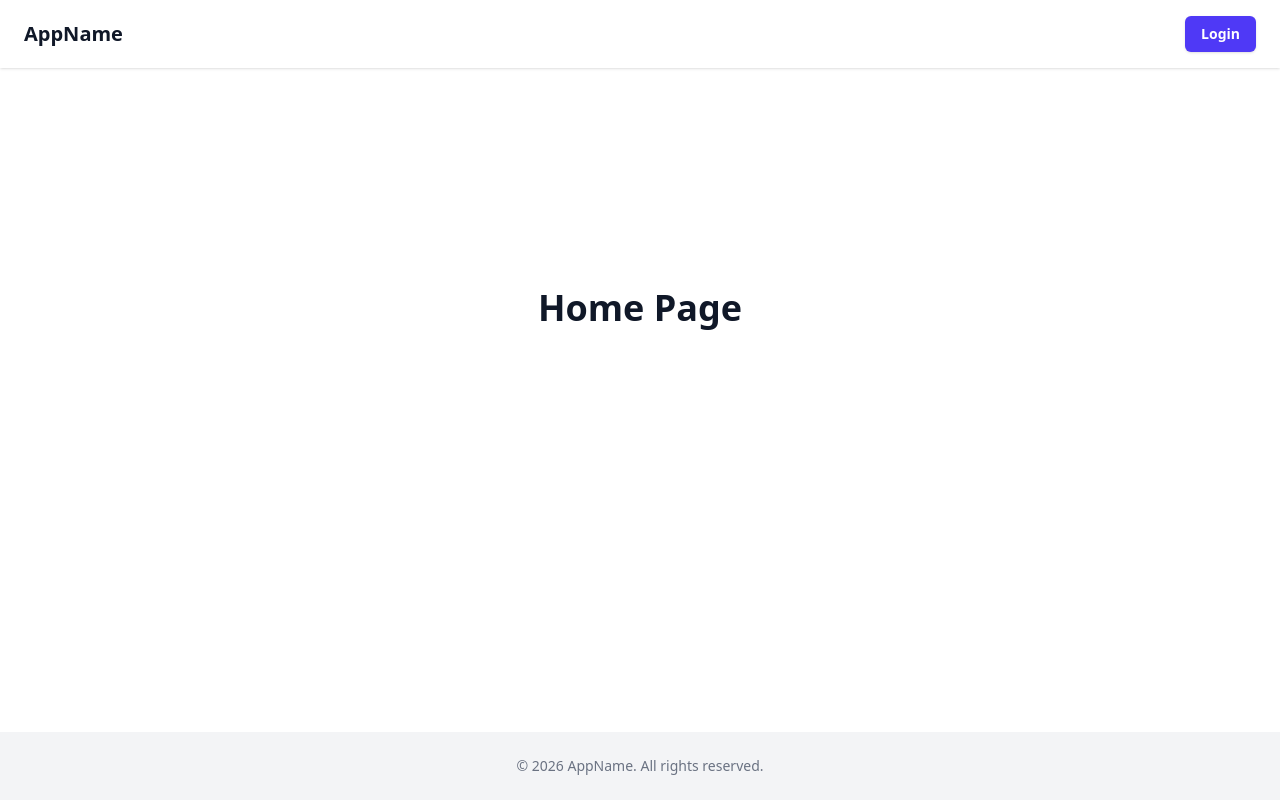
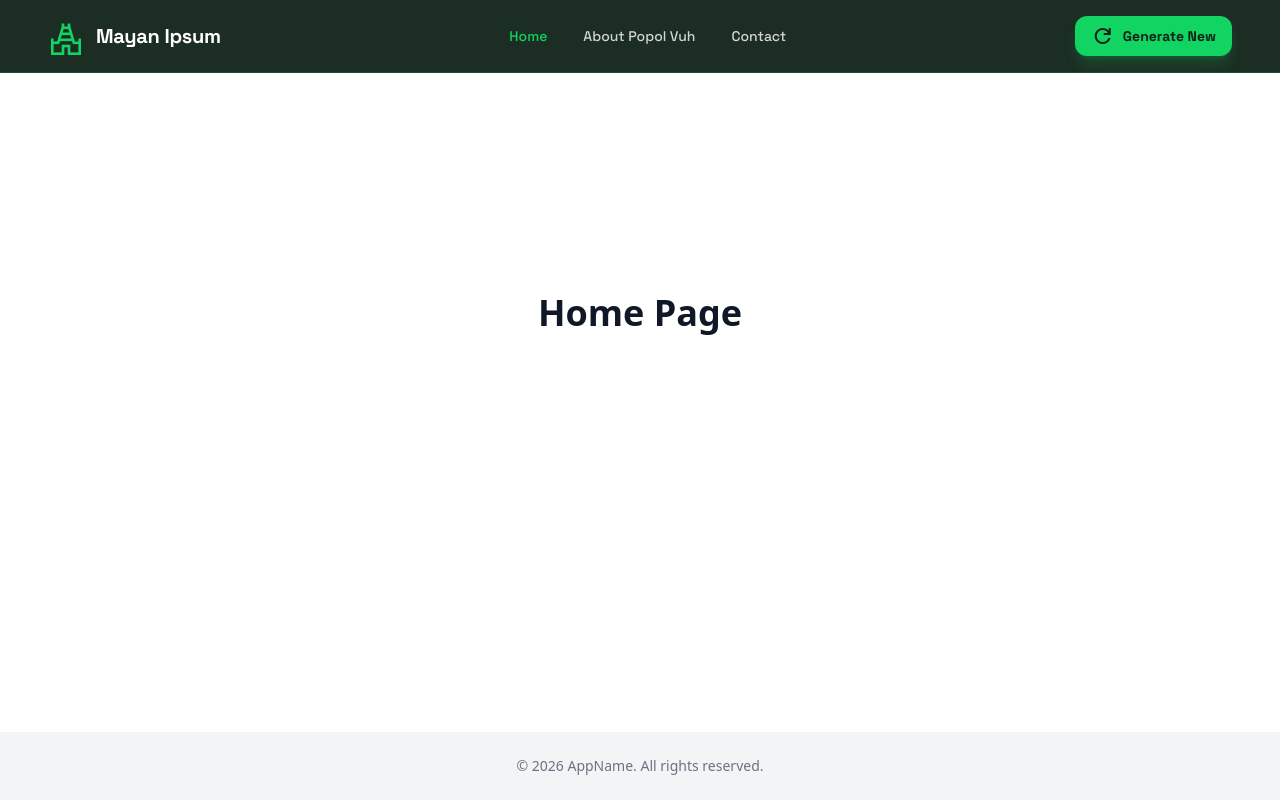
Before and after one commit to marcotello/mayan-ipsum, an Angular app: page /home in a window 1280 px wide. Built offline with nearby package versions, Linux system fonts and the light colour scheme.

Commit message:
Adding the header

```diff
--- a/src/app/layout/main/header/header.html
+++ b/src/app/layout/main/header/header.html
@@ -1,16 +1,46 @@
-<header class="header flex items-center justify-between px-6 py-4 bg-white shadow-sm">
-  <div class="header-left">
-    <a routerLink="/dashboard" class="text-xl font-bold text-gray-900 hover:text-gray-700 transition-colors">
-      AppName
+<header
+  class="flex items-center justify-between whitespace-nowrap border-b border-solid border-primary/20 bg-background-dark/95 backdrop-blur-sm sticky top-0 z-50 px-6 py-4 lg:px-12 font-display"
+>
+  <a routerLink="/home" class="flex items-center gap-4 text-white no-underline">
+    <div class="size-8 text-primary">
+      <span class="material-symbols-outlined text-4xl!">temple_hindu</span>
+    </div>
+    <h2 class="text-white text-xl font-bold leading-tight tracking-[-0.015em] hidden sm:block">
+      Mayan Ipsum
+    </h2>
+  </a>
+
+  <nav class="hidden md:flex items-center gap-9 flex-1 justify-center">
+    <a
+      routerLink="/home"
+      routerLinkActive="text-primary!"
+      class="text-white/80 hover:text-primary transition-colors text-sm font-medium"
+    >
+      Home
     </a>
-  </div>
+    <a
+      routerLink="/about-popol-vuh"
+      routerLinkActive="text-primary!"
+      class="text-white/80 hover:text-primary transition-colors text-sm font-medium"
+    >
+      About Popol Vuh
+    </a>
+    <a
+      routerLink="/contact"
+      routerLinkActive="text-primary!"
+      class="text-white/80 hover:text-primary transition-colors text-sm font-medium"
+    >
+      Contact
+    </a>
+  </nav>
 
-  <div class="header-right">
+  <div class="flex justify-end gap-4">
     <button
       type="button"
-      class="rounded-md bg-indigo-600 px-4 py-2 text-sm font-semibold text-white shadow-sm hover:bg-indigo-500 transition-colors"
+      class="flex items-center justify-center rounded-xl h-10 px-4 bg-primary hover:bg-primary/90 text-background-dark text-sm font-bold transition-all shadow-lg shadow-primary/20"
     >
-      Login
+      <span class="material-symbols-outlined mr-2 text-lg">refresh</span>
+      <span>Generate New</span>
     </button>
   </div>
 </header>
--- a/src/app/layout/main/header/header.ts
+++ b/src/app/layout/main/header/header.ts
@@ -1,9 +1,9 @@
 import { ChangeDetectionStrategy, Component } from '@angular/core';
-import { RouterLink } from '@angular/router';
+import { RouterLink, RouterLinkActive } from '@angular/router';
 
 @Component({
   selector: 'app-header',
-  imports: [RouterLink],
+  imports: [RouterLink, RouterLinkActive],
   templateUrl: './header.html',
   styleUrl: './header.scss',
   changeDetection: ChangeDetectionStrategy.OnPush,
--- a/src/index.html
+++ b/src/index.html
@@ -6,6 +6,8 @@
   <base href="/">
   <meta name="viewport" content="width=device-width, initial-scale=1">
   <link rel="icon" type="image/x-icon" href="favicon.ico">
+  <link href="https://fonts.googleapis.com/css2?family=Space+Grotesk:wght@300;400;500;600;700&display=swap" rel="stylesheet">
+  <link href="https://fonts.googleapis.com/css2?family=Material+Symbols+Outlined:wght,FILL@100..700,0..1&display=swap" rel="stylesheet">
 </head>
 <body>
   <app-root></app-root>
--- a/src/styles.css
+++ b/src/styles.css
@@ -1,3 +1,14 @@
 /* You can add global styles to this file, and also import other style files */
 
 @import "tailwindcss";
+
+@theme {
+  --color-primary: #11d462;
+  --color-background-light: #f6f8f7;
+  --color-background-dark: #102218;
+  --color-mayan-gold: #FFC107;
+  --color-mayan-teal: #009688;
+  --color-mayan-red: #D32F2F;
+  --color-mayan-stone: #263238;
+  --font-display: "Space Grotesk", sans-serif;
+}
```
